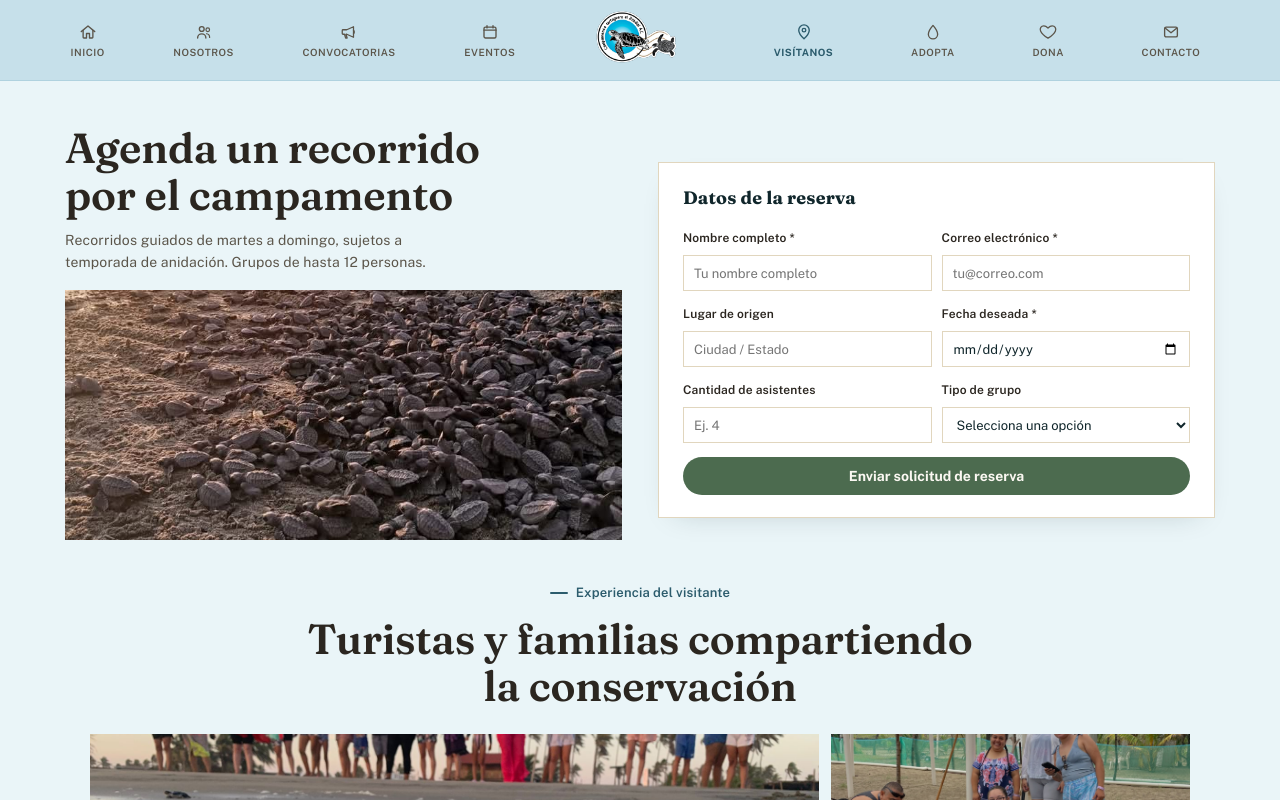
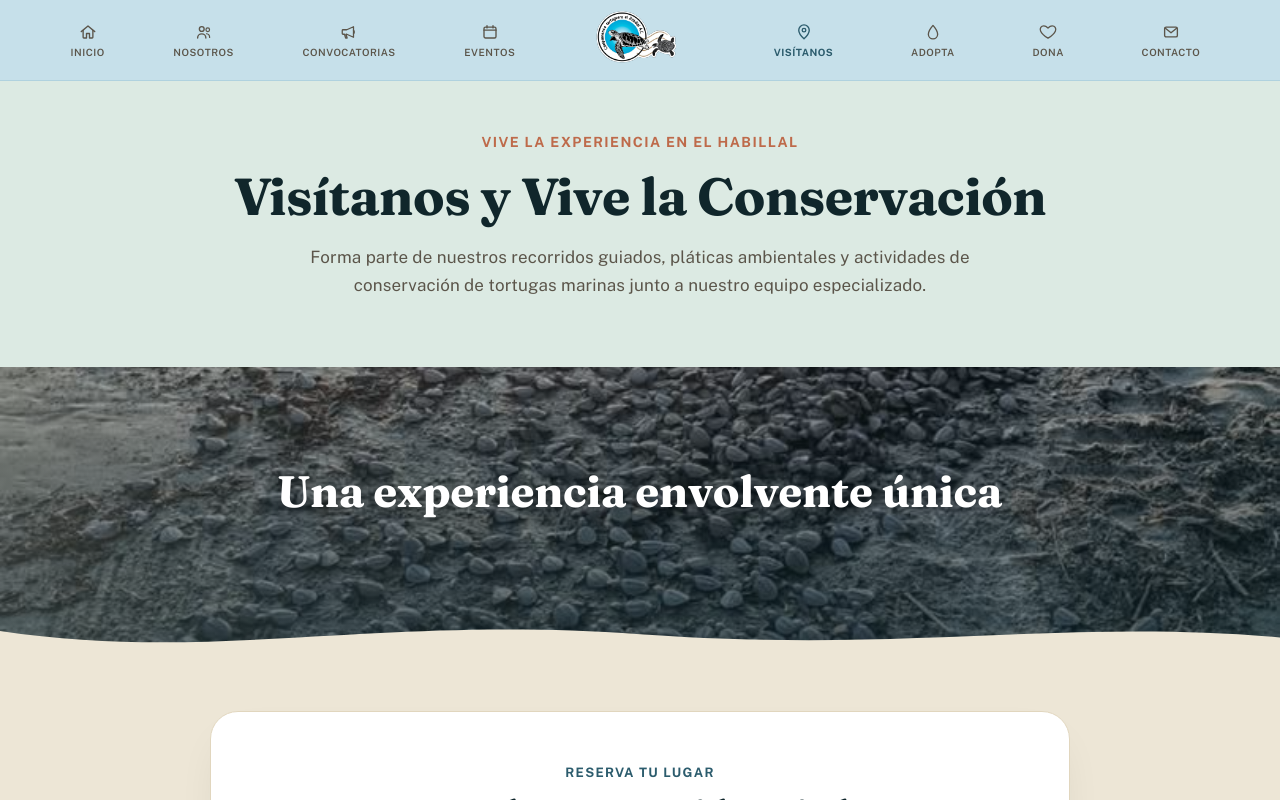
Before and after one commit to TortugueroHabillal/portalweb, a React (Vite) app: page / in a window 1280 px wide. Both pictures are taken after a click on the button "VISÍTANOS". Shown: the top 800 px of the page. Built offline with nearby package versions, Linux system fonts and the light colour scheme.

Commit message:
visit us page update final

```diff
--- a/src/pages/PageVisita.jsx
+++ b/src/pages/PageVisita.jsx
@@ -1,16 +1,15 @@
 import { useState } from "react";
 import { TOKENS, IMAGES } from "../theme";
 import { Reveal } from "../components/Reveal";
+import { WaveDivider } from "../components/WaveDivider";
 import { PhotoFrame } from "../components/PhotoFrame";
-import { MosaicGrid } from "../components/MosaicGrid";
 import { Button } from "../components/Button";
-import { Eyebrow, H2, SectionHead } from "../components/Typography";
 
 const TIPOS_GRUPO = ["Académico", "Empresarial", "Gubernamental", "Comunitario", "Turístico", "Otro"];
 
 function FieldLabel({ children }) {
   return (
-    <label style={{ fontFamily: "'Public Sans', sans-serif", fontSize: "12px", fontWeight: 600, color: TOKENS.concha, display: "block", marginBottom: "4px" }}>
+    <label style={{ fontFamily: "'Public Sans', sans-serif", fontSize: "12.5px", fontWeight: 600, color: TOKENS.noche, display: "block", marginBottom: "6px" }}>
       {children}
     </label>
   );
@@ -34,58 +33,229 @@ export function PageVisita() {
 
   const inputStyle = {
     width: "100%",
-    height: "36px",
+    height: "44px",
     border: `1px solid ${TOKENS.arenaOscura}`,
-    borderRadius: 0,
+    borderRadius: "12px",
     background: "#fff",
     color: TOKENS.noche,
     fontFamily: "'Public Sans', sans-serif",
-    fontSize: "13px",
-    padding: "0 10px",
+    fontSize: "14px",
+    padding: "0 14px",
     boxSizing: "border-box",
     outline: "none",
+    transition: "border-color 0.2s ease, box-shadow 0.2s ease",
   };
 
   return (
-    <section style={{ background: TOKENS.cieloClaro, padding: "44px 32px 48px", minHeight: "65vh" }}>
-      <div className="tt-cols-2" style={{ maxWidth: "1150px", margin: "0 auto", gap: "36px", alignItems: "center" }}>
+    <div style={{ background: TOKENS.arena, minHeight: "100vh", position: "relative" }}>
+      {/* 1. Header con Estilo Elegante del Portal */}
+      <section
+        style={{
+          position: "relative",
+          background: TOKENS.espuma,
+          padding: "clamp(48px, 6vh, 64px) 24px clamp(36px, 5vh, 48px)",
+          overflow: "hidden",
+        }}
+      >
+        <div style={{ maxWidth: "860px", margin: "0 auto", textAlign: "center", position: "relative", zIndex: 2 }}>
           <Reveal>
-          <H2>Agenda un recorrido por el campamento</H2>
-          <p style={{ fontFamily: "'Public Sans', sans-serif", color: TOKENS.conchaSuave, fontSize: "14px", lineHeight: 1.6, margin: "10px 0 16px", maxWidth: "44ch" }}>
-            Recorridos guiados de martes a domingo, sujetos a temporada de anidación. Grupos de hasta 12 personas.
+            <h3
+              style={{
+                fontFamily: "'Public Sans', sans-serif",
+                fontSize: "14px",
+                fontWeight: 700,
+                color: TOKENS.coral,
+                letterSpacing: "0.1em",
+                textTransform: "uppercase",
+                margin: "0 0 12px",
+              }}
+            >
+              Vive la experiencia en El Habillal
+            </h3>
+
+            <h1
+              style={{
+                fontFamily: "'Fraunces', serif",
+                fontSize: "clamp(32px, 4.6vw, 52px)",
+                fontWeight: 700,
+                color: TOKENS.noche,
+                margin: "0 0 16px",
+                lineHeight: 1.15,
+                letterSpacing: "-0.01em",
+              }}
+            >
+              Visítanos y Vive la Conservación
+            </h1>
+
+            <p
+              style={{
+                fontFamily: "'Public Sans', sans-serif",
+                fontSize: "17px",
+                color: TOKENS.conchaSuave,
+                lineHeight: 1.65,
+                maxWidth: "680px",
+                margin: "0 auto",
+              }}
+            >
+              Forma parte de nuestros recorridos guiados, pláticas ambientales y actividades de conservación de tortugas marinas junto a nuestro equipo especializado.
             </p>
-          <PhotoFrame shape="wide" tone="azul" src={IMAGES.liberacionCrowd} style={{ aspectRatio: "16/9", maxHeight: "250px", borderRadius: 0 }} />
           </Reveal>
+        </div>
+      </section>
 
-        <Reveal delay={120} style={{ marginTop: "16px" }}>
+      {/* 2. Banner Panorámico Intermedio con Transición de Ola Fluida */}
+      <section style={{ position: "relative", width: "100%", background: TOKENS.arena, marginTop: "-20px" }}>
+        {/* Ola Superior en tono Espuma que encaja perfectamente con el Header */}
+        <div style={{ position: "relative", zIndex: 3, lineHeight: 0, marginTop: "-1px" }}>
+          <WaveDivider fromColor={TOKENS.espuma} toColor="transparent" />
+        </div>
+
         <div
           style={{
-              background: "#fff",
-              borderRadius: 0,
-              padding: "22px 24px",
-              boxShadow: "0 10px 28px -18px rgba(16,38,43,0.25)",
+            position: "relative",
+            width: "100%",
+            height: "clamp(320px, 42vh, 460px)",
+            marginTop: "-44px",
+            marginBottom: "-44px",
+            zIndex: 1,
+            overflow: "hidden",
+          }}
+        >
+          <img
+            src={IMAGES.liberacionCrowd2}
+            alt="Liberación comunitaria en El Habillal"
+            style={{
+              width: "100%",
+              height: "100%",
+              objectFit: "cover",
+              objectPosition: "center 45%",
+              display: "block",
+            }}
+          />
+          {/* Overlay oscuro para legibilidad del texto */}
+          <div
+            style={{
+              position: "absolute",
+              inset: 0,
+              background: "linear-gradient(180deg, rgba(16,38,43,0.3) 0%, rgba(16,38,43,0.65) 100%)",
+              display: "flex",
+              alignItems: "center",
+              justifyContent: "center",
+              padding: "24px",
+              textAlign: "center",
+              zIndex: 2,
+            }}
+          >
+            <Reveal>
+              <h2
+                style={{
+                  fontFamily: "'Fraunces', serif",
+                  fontSize: "clamp(26px, 4vw, 44px)",
+                  color: "#ffffff",
+                  fontWeight: 700,
+                  maxWidth: "800px",
+                  margin: 0,
+                  lineHeight: 1.2,
+                  textShadow: "0 4px 20px rgba(0,0,0,0.45)",
+                }}
+              >
+                Una experiencia envolvente única
+              </h2>
+            </Reveal>
+          </div>
+        </div>
+
+        {/* Ola Inferior que remata hacia la sección Arena del formulario */}
+        <div style={{ position: "relative", zIndex: 3, lineHeight: 0 }}>
+          <WaveDivider fromColor="transparent" toColor={TOKENS.arena} />
+        </div>
+      </section>
+
+      {/* 3. Sección del Formulario de Reserva (Sin mención de 'hasta 12 personas') */}
+      <section style={{ padding: "48px 24px 72px", position: "relative", zIndex: 2 }}>
+        <div style={{ maxWidth: "860px", margin: "0 auto" }}>
+          <Reveal>
+            <div
+              style={{
+                background: "#ffffff",
+                borderRadius: "28px",
+                padding: "clamp(28px, 5vw, 48px)",
+                boxShadow: "0 20px 48px -18px rgba(16,38,43,0.12)",
                 border: `1px solid ${TOKENS.arenaOscura}`,
               }}
             >
+              <div style={{ textAlign: "center", marginBottom: "32px" }}>
+                <span
+                  style={{
+                    fontFamily: "'Public Sans', sans-serif",
+                    fontSize: "13px",
+                    fontWeight: 700,
+                    color: TOKENS.azulOlaOscuro,
+                    textTransform: "uppercase",
+                    letterSpacing: "0.1em",
+                    display: "block",
+                    marginBottom: "6px",
+                  }}
+                >
+                  Reserva tu Lugar
+                </span>
+                <h2
+                  style={{
+                    fontFamily: "'Fraunces', serif",
+                    fontSize: "clamp(24px, 3.2vw, 34px)",
+                    fontWeight: 700,
+                    color: TOKENS.noche,
+                    margin: "0 0 10px",
+                  }}
+                >
+                  Agenda tu recorrido guiado
+                </h2>
+                <p
+                  style={{
+                    fontFamily: "'Public Sans', sans-serif",
+                    color: TOKENS.conchaSuave,
+                    fontSize: "15.5px",
+                    lineHeight: 1.6,
+                    margin: "0 auto",
+                    maxWidth: "580px",
+                  }}
+                >
+                  Recorridos disponibles de martes a domingo. Atendemos grupos escolares, familiares y turísticos.
+                </p>
+              </div>
+
               {sent ? (
-              <div style={{ padding: "20px 10px", textAlign: "center" }}>
-                <h3 style={{ fontFamily: "'Fraunces', serif", color: TOKENS.verdeOscuro, fontSize: "18px", margin: "0 0 8px" }}>
+                <div style={{ padding: "32px 16px", textAlign: "center" }}>
+                  <div
+                    style={{
+                      width: "64px",
+                      height: "64px",
+                      borderRadius: "50%",
+                      background: TOKENS.espuma,
+                      color: TOKENS.verdeOscuro,
+                      display: "flex",
+                      alignItems: "center",
+                      justifyContent: "center",
+                      fontSize: "30px",
+                      margin: "0 auto 20px",
+                    }}
+                  >
+                    ✓
+                  </div>
+                  <h3 style={{ fontFamily: "'Fraunces', serif", color: TOKENS.verdeOscuro, fontSize: "24px", margin: "0 0 12px", fontWeight: 700 }}>
                     ¡Solicitud enviada con éxito!
                   </h3>
-                <p style={{ fontFamily: "'Public Sans', sans-serif", fontSize: "13.5px", color: TOKENS.conchaSuave, lineHeight: 1.5, margin: "0 0 16px" }}>
+                  <p style={{ fontFamily: "'Public Sans', sans-serif", fontSize: "15px", color: TOKENS.conchaSuave, lineHeight: 1.6, margin: "0 0 24px" }}>
                     Gracias <strong>{form.nombre}</strong>. Nos pondremos en contacto contigo vía <strong>{form.correo}</strong> para confirmar la fecha de tu visita.
                   </p>
-                <Button tone="verde" style={{ borderRadius: "999px" }} onClick={() => setSent(false)}>
+                  <Button tone="verde" style={{ borderRadius: "999px", padding: "12px 28px" }} onClick={() => setSent(false)}>
                     Agendar otra visita
                   </Button>
                 </div>
               ) : (
                 <form onSubmit={handleSubmit}>
-                <h3 style={{ fontFamily: "'Fraunces', serif", fontSize: "18px", color: TOKENS.noche, margin: "0 0 14px" }}>
-                  Datos de la reserva
-                </h3>
-                <div style={{ display: "grid", gridTemplateColumns: "1fr 1fr", gap: "10px" }}>
-                  <div>
+                  <div style={{ display: "grid", gridTemplateColumns: "1fr 1fr", gap: "18px" }}>
+                    <div className="tt-field-full">
                       <FieldLabel>Nombre completo *</FieldLabel>
                       <input
                         type="text"
@@ -132,7 +302,7 @@ export function PageVisita() {
                     </div>
 
                     <div>
-                    <FieldLabel>Cantidad de asistentes</FieldLabel>
+                      <FieldLabel>Asistentes</FieldLabel>
                       <input
                         type="number"
                         min="1"
@@ -144,7 +314,7 @@ export function PageVisita() {
                       />
                     </div>
 
-                  <div>
+                    <div className="tt-field-full">
                       <FieldLabel>Tipo de grupo</FieldLabel>
                       <select
                         value={form.tipo}
@@ -159,8 +329,8 @@ export function PageVisita() {
                     </div>
                   </div>
 
-                <div style={{ marginTop: "14px" }}>
-                  <Button type="submit" tone="verde" style={{ borderRadius: "999px", width: "100%", justifyContent: "center" }}>
+                  <div style={{ marginTop: "28px" }}>
+                    <Button type="submit" tone="verde" style={{ borderRadius: "999px", width: "100%", justifyContent: "center", padding: "14px 20px" }}>
                       Enviar solicitud de reserva
                     </Button>
                   </div>
@@ -169,24 +339,95 @@ export function PageVisita() {
             </div>
           </Reveal>
         </div>
+      </section>
 
-      <div style={{ maxWidth: "1100px", margin: "40px auto 0" }}>
-        <SectionHead
-          eyebrow="Experiencia del visitante"
-          eyebrowColor={TOKENS.azulOlaOscuro}
-          title="Turistas y familias compartiendo la conservación"
-          titleMaxWidth="24ch"
-        />
-        <div style={{ marginTop: "24px" }}>
-          <MosaicGrid
-            items={[
-              { tone: "azul", src: IMAGES.touristsSunsetRelease, caption: "", big: true },
-              { tone: "verde", src: IMAGES.tourists1, caption: "" },
-              { tone: "coral", src: IMAGES.nightPatrolTeam, caption: "" },
-            ]}
-          />
+      {/* 4. Sección de Galería de Fotos Elegante con PhotoFrames Integradas */}
+      <div style={{ lineHeight: 0, margin: 0, padding: 0 }}>
+        <WaveDivider fromColor={TOKENS.arena} toColor="#D4E7D7" />
+      </div>
+
+      <section style={{ background: "#D4E7D7", padding: "64px 24px 88px", position: "relative" }}>
+        <div style={{ maxWidth: "1180px", margin: "0 auto", position: "relative", zIndex: 2 }}>
+          <Reveal>
+            <div style={{ textAlign: "center", maxWidth: "650px", margin: "0 auto 48px" }}>
+              <span
+                style={{
+                  fontFamily: "'Public Sans', sans-serif",
+                  fontSize: "13.5px",
+                  fontWeight: 700,
+                  color: TOKENS.verdeOscuro,
+                  textTransform: "uppercase",
+                  letterSpacing: "0.1em",
+                }}
+              >
+                Galería de Visitas
+              </span>
+              <h2
+                style={{
+                  fontFamily: "'Fraunces', serif",
+                  fontSize: "clamp(26px, 3.4vw, 38px)",
+                  color: TOKENS.noche,
+                  margin: "8px 0 0",
+                  fontWeight: 700,
+                }}
+              >
+                Comunidad y Turistas en Acción
+              </h2>
+            </div>
+
+            {/* Display Visual Elegante de 3 Fotos usando PhotoFrame en composición tipo Tríptico Armónico */}
+            <div
+              style={{
+                display: "grid",
+                gridTemplateColumns: "repeat(auto-fit, minmax(290px, 1fr))",
+                gap: "32px",
+                alignItems: "center",
+              }}
+            >
+              <Reveal delay={100}>
+                <div style={{ textAlign: "center" }}>
+                  <PhotoFrame shape="square" tone="azul" src={IMAGES.touristsSunsetRelease} />
+                  <h4 style={{ fontFamily: "'Fraunces', serif", fontSize: "18px", color: TOKENS.noche, margin: "14px 0 4px", fontWeight: 700 }}>
+                    Liberaciones al Atardecer
+                  </h4>
+                  <p style={{ fontFamily: "'Public Sans', sans-serif", fontSize: "14px", color: TOKENS.conchaSuave, margin: 0 }}>
+                    Momentos inolvidables acompañando a las crías hacia el mar.
+                  </p>
+                </div>
+              </Reveal>
+
+              <Reveal delay={200}>
+                <div style={{ textAlign: "center" }}>
+                  <PhotoFrame shape="square" tone="verde" src={IMAGES.tourists1} />
+                  <h4 style={{ fontFamily: "'Fraunces', serif", fontSize: "18px", color: TOKENS.noche, margin: "14px 0 4px", fontWeight: 700 }}>
+                    Educación Ambiental
+                  </h4>
+                  <p style={{ fontFamily: "'Public Sans', sans-serif", fontSize: "14px", color: TOKENS.conchaSuave, margin: 0 }}>
+                    Charlas y demostraciones sobre los procedimientos de protección de especies.
+                  </p>
+                </div>
+              </Reveal>
+
+              <Reveal delay={300}>
+                <div style={{ textAlign: "center" }}>
+                  <PhotoFrame shape="square" tone="coral" src={IMAGES.nightPatrolTeam} />
+                  <h4 style={{ fontFamily: "'Fraunces', serif", fontSize: "18px", color: TOKENS.noche, margin: "14px 0 4px", fontWeight: 700 }}>
+                    Recorridos y Patrullajes
+                  </h4>
+                  <p style={{ fontFamily: "'Public Sans', sans-serif", fontSize: "14px", color: TOKENS.conchaSuave, margin: 0 }}>
+                    Experiencia directa con nuestro equipo técnico de campo.
+                  </p>
+                </div>
+              </Reveal>
+            </div>
+          </Reveal>
+        </div>
+      </section>
+
+      {/* Divisor de Cierre hacia el Footer en tono Arena */}
+      <div style={{ lineHeight: 0, margin: 0, padding: 0 }}>
+        <WaveDivider fromColor="#D4E7D7" toColor={TOKENS.arena} />
       </div>
     </div>
-    </section>
   );
 }
```
Lines whose indentation alone changed are shown as unchanged.
